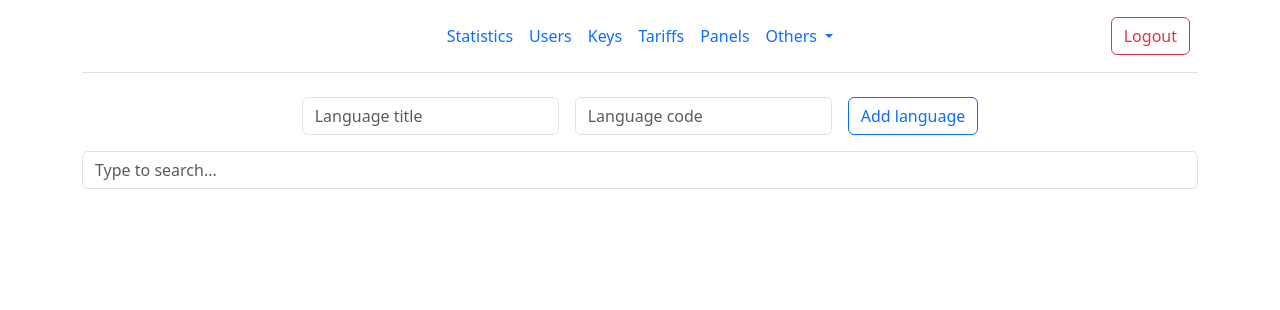
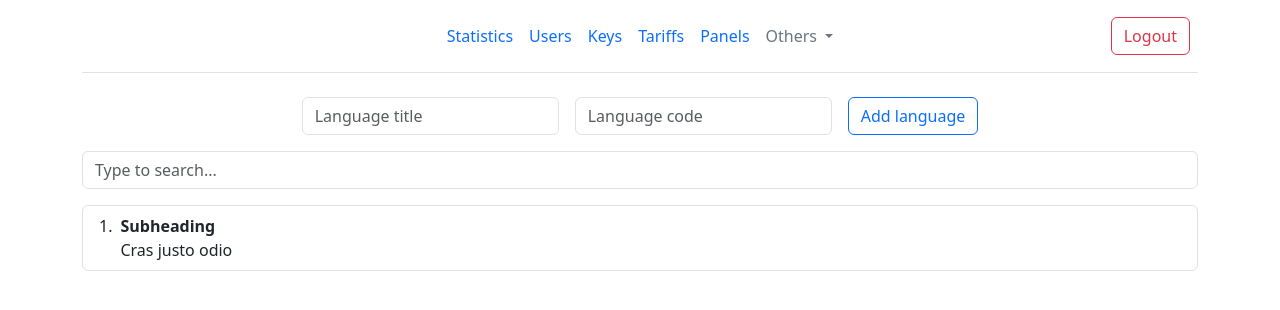
Before and after one commit to gunsh1p/marzban-shop, a Python web app: template app/templates/languages.html in a window 1280 px wide. Shown: the top 310 px of the page. Run offline with Jinja, Linux system fonts and the light colour scheme; the template is opened without the code that fills it, so the values that code supplies are empty.

Commit message:
Add scenes items generation

```diff
--- a/app/routers/statistics.py
+++ b/app/routers/statistics.py
@@ -33,7 +33,7 @@
         return response
     buys = await Buy.filter(time__gte=start_date, time__lt=end_date).all()
     content = {
-        "data": [buy.to_dict() for buy in buys]
+        "data": [await buy.to_dict() for buy in buys]
     }
     response = JSONResponse(content=content)
     return response
@@ -55,7 +55,7 @@
         return response
     onlines = await Online.filter(time__gte=start_date, time__lt=end_date).all()
     content = {
-        "data": [online.to_dict() for online in onlines]
+        "data": [await online.to_dict() for online in onlines]
     }
     response = JSONResponse(content=content)
     return response
--- a/app/templates/header.html
+++ b/app/templates/header.html
@@ -11,7 +11,7 @@
         <li class="nav-item"><a href="/tariffs/" class="nav-link px-2 {% if tariffs %}link-secondary{% endif %}">Tariffs</a></li>
         <li class="nav-item"><a href="/panels/" class="nav-link px-2 {% if panels %}link-secondary{% endif %}">Panels</a></li>
         <div class="dropdown nav-item">
-            <button class="btn {% if another %}link-secondary{% else %}link-active{% endif %} nav-link px-2 dropdown-toggle" type="button" data-bs-toggle="dropdown" aria-expanded="false">
+            <button class="btn {% if others %}link-secondary{% else %}link-active{% endif %} nav-link px-2 dropdown-toggle" type="button" data-bs-toggle="dropdown" aria-expanded="false">
                 Others
             </button>
             <ul class="dropdown-menu">
--- a/app/templates/languages.html
+++ b/app/templates/languages.html
@@ -17,11 +17,18 @@
             <button type="submit" class="btn btn-outline-primary mb-3" id="addLanguage">Add language</button>
         </div>
     </form>
-    <div class="text-center">
+    <div class="text-center mb-3">
         <input class="form-control" list="datalistOptions" id="languagesDatalist" placeholder="Type to search..." name="title">
         <datalist id="datalistOptions"></datalist>
     </div>
-    <div class="text-center scenes"></div>
+    <ul class="list-group list-group-numbered scenes">
+        <li class="list-group-item d-flex justify-content-between align-items-start">
+            <div class="ms-2 me-auto">
+                <div class="fw-bold">Subheading</div>
+                Cras justo odio
+            </div>
+        </li>
+    </ul>
     <script>
         let l_input = document.querySelector('#languagesDatalist');
         let add_scene = null;
@@ -71,6 +78,34 @@
 
         langForm.addEventListener('submit', addLangSubmit);
 
+        function create_scene_elem(data) {
+            let scene = document.createElement('li');
+            scene.classList.add('list-group-item');
+            scene.classList.add('d-flex');
+            scene.classList.add('justify-content-between');
+            scene.classList.add('align-items-start');
+
+            let d = document.createElement('div');
+            d.classList.add('ms-2');
+            d.classList.add('me-auto');
+
+            let scene_and_action = document.createElement('div');
+            scene_and_action.classList.add('fw-bold');
+            scene_and_action.textContent = `${data['title']}, ${data['action']}`;
+            d.appendChild(scene_and_action);
+
+            let text = document.createElement('p');
+            text.setAttribute('id', 'actionText');
+            text.setAttribute('scene', data['title']);
+            text.setAttribute('action', data['action']);
+            text.textContent = data['text'];
+            d.appendChild(text);
+
+            scene.appendChild(d);
+
+            return scene;
+        }
+
         async function loadScenes(e) {
             let title = l_input.value;
             let url = new URL(`/languages/scenes`, window.location.origin);
@@ -82,9 +117,7 @@
             scenes.innerHTML = '';
 
             for (let scene of data){
-                let el = document.createElement('p');
-                el.textContent = JSON.stringify(scene);
-                scenes.appendChild(el);
+                scenes.appendChild(create_scene_elem(scene));
             }
         }
 
```
Also changed, not shown: db/models.py (+8 -7 lines).
